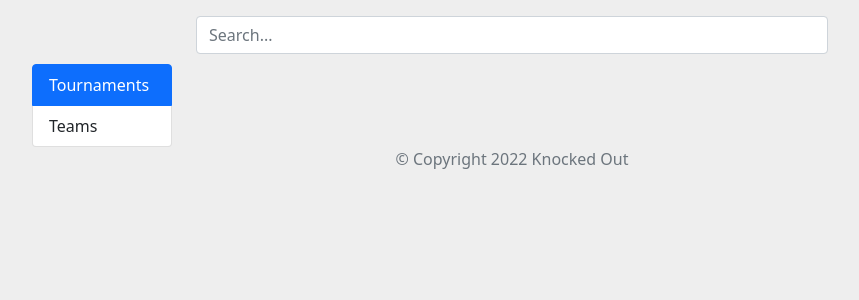
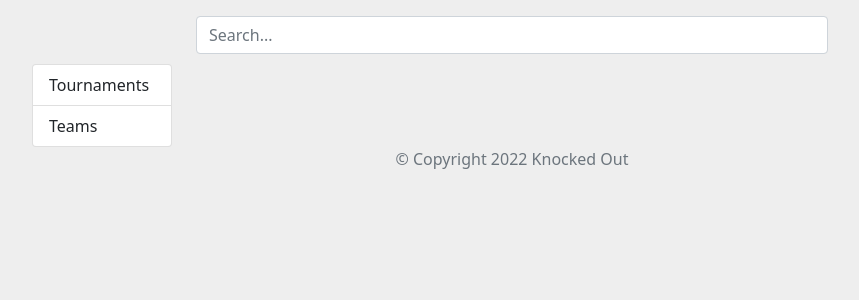
Before and after one commit to mwmitch2/knocked-out, a Node server app: page /admin in a window 1280 px wide. Shown: the part 56-356 px from the top of the page, without its empty margins (128-987 px from the left). Run offline with Node 20, Linux system fonts and the light colour scheme; data that the repository does not hold is empty; some libraries are stand-ins or nearby versions.

Commit message:
small improvements

```diff
--- a/views/admin.ejs
+++ b/views/admin.ejs
@@ -8,7 +8,7 @@
                         <div class="col-2 mt-5">
                             <!-- List group -->
                             <div class="list-group" id="tab-list" role="tablist">
-                                <a class="list-group-item list-group-item-action active" data-bs-toggle="list"
+                                <a class="list-group-item list-group-item-action" data-bs-toggle="list"
                                     href="#tournament" role="tab" id="tournament-tab">Tournaments</a>
                                 <a class="list-group-item list-group-item-action" data-bs-toggle="list" href="#team"
                                     role="tab" id="team-tab">Teams</a>
@@ -18,7 +18,7 @@
                             <input class="form-control mb-2" id="search" type="text" placeholder="Search...">
                             <!-- Tab panes -->
                             <div class="tab-content">
-                                <div class="tab-pane active" id="tournament" role="tabpanel">
+                                <div class="tab-pane fade show" id="tournament" role="tabpanel">
                                     <ul class="list-group" id="list-container">
                                         <% tournaments.forEach(function(tournament) { %>
                                             <li class="list-group-item p-3 tournament-listItem"
@@ -34,7 +34,7 @@
                                             <% }) %>
                                     </ul>
                                 </div>
-                                <div class="tab-pane" id="team" role="tabpanel">
+                                <div class="tab-pane fade" id="team" role="tabpanel">
                                     <ul class="list-group" id="list-container">
                                         <% teams.forEach(function(team) { %>
                                             <li class="list-group-item p-3 team-listItem"
@@ -71,14 +71,15 @@
                 }
             </script>
             <script>
-                $(document).ready(function () {
+                $(function () {
                     $('a[data-bs-toggle="list"]').on('show.bs.tab', function (e) {
                         localStorage.setItem('activeTab', $(e.target).attr('href'));
                     });
-                    var activeTab = localStorage.getItem('activeTab');
+                    var activeTab = localStorage.getItem('activeTab')
                     if (activeTab) {
-                        $('#tab-list a[href="' + activeTab + '"]').tab('show');
+                        $(`a[href="${activeTab}"]`).tab('show');
                     }
+
                 });
             </script>
 
```
